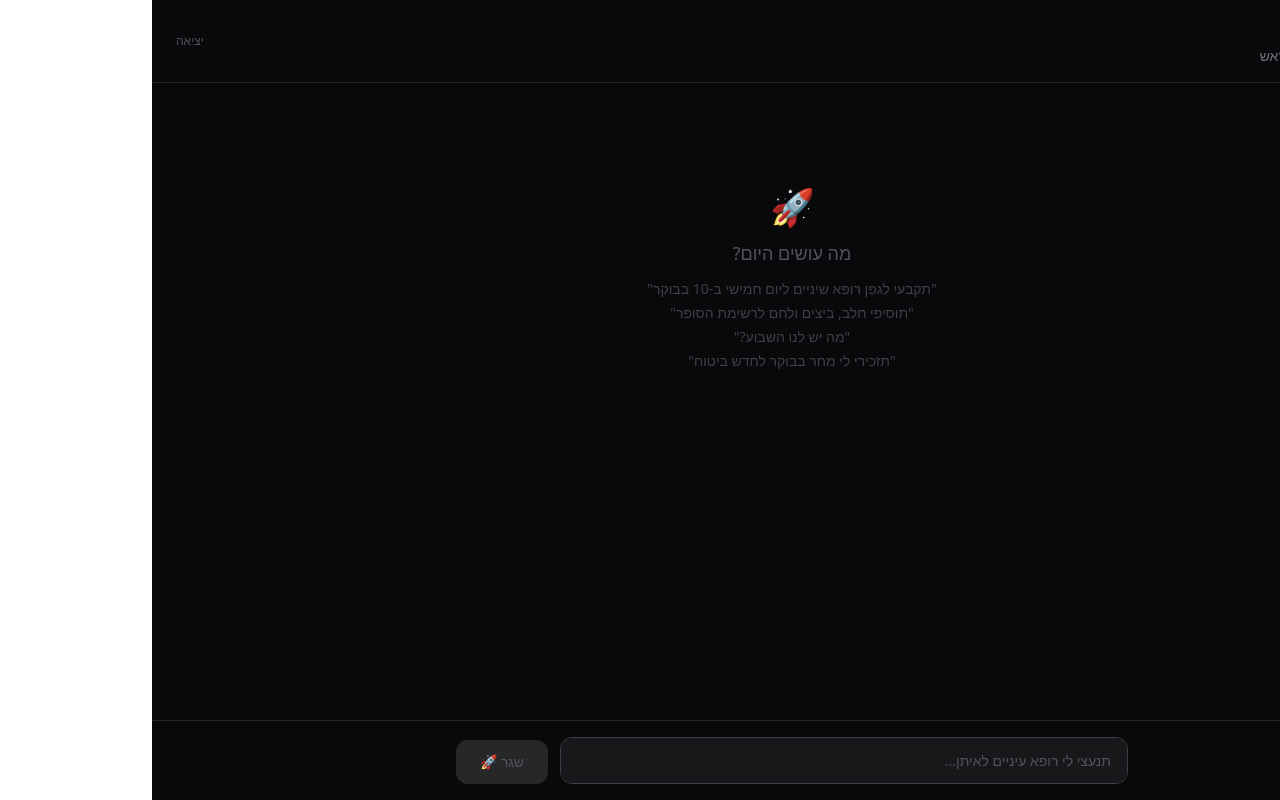
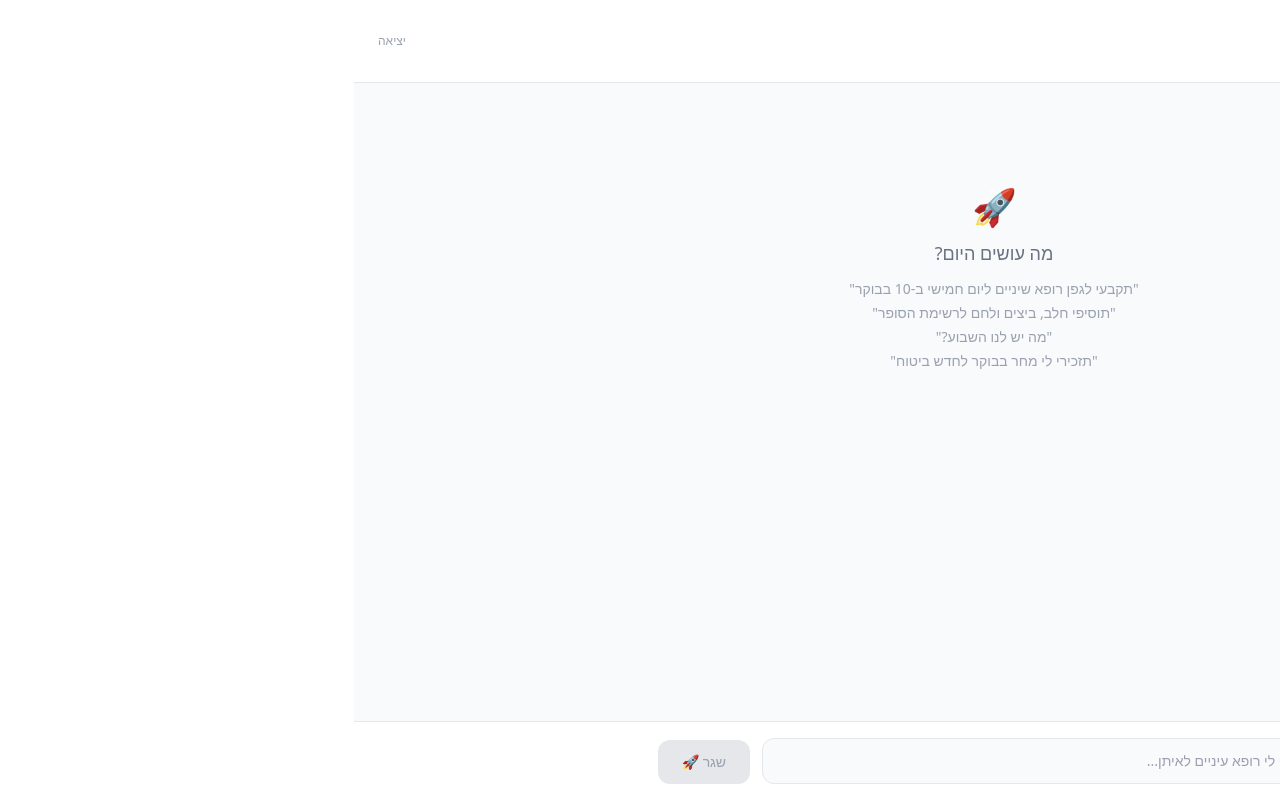
Before and after one commit to liora911/familyManager, a Next.js app: page / in a window 1280 px wide. Built offline with nearby package versions, Linux system fonts and the light colour scheme.

Commit message:
fix: switch to light theme and use text input instead of textarea
- Replace dark zinc-950 theme with clean light gray-50/white
- Switch textarea to input to remove up/down arrows
- Update login page to match light theme

```diff
--- a/app/login/page.tsx
+++ b/app/login/page.tsx
@@ -38,12 +38,12 @@ export default function LoginPage() {
   };
 
   return (
-    <div dir="rtl" className="flex items-center justify-center min-h-dvh bg-zinc-950 px-4">
+    <div dir="rtl" className="flex items-center justify-center min-h-dvh bg-gray-50 px-4">
       <form onSubmit={handleSubmit} className="w-full max-w-xs space-y-4">
         <div className="text-center space-y-2">
           <p className="text-4xl">🏠</p>
-          <h1 className="text-xl font-medium text-zinc-100">מנהל הבית</h1>
-          <p className="text-sm text-zinc-500">הזיני קוד גישה</p>
+          <h1 className="text-xl font-medium text-gray-900">מנהל הבית</h1>
+          <p className="text-sm text-gray-500">הזיני קוד גישה</p>
         </div>
 
         <input
@@ -52,17 +52,17 @@ export default function LoginPage() {
           onChange={(e) => setPin(e.target.value)}
           placeholder="קוד גישה"
           autoFocus
-          className="w-full bg-zinc-900 border border-zinc-700 rounded-xl px-4 py-3
-                     text-zinc-100 placeholder-zinc-600 text-center text-lg tracking-widest
+          className="w-full bg-white border border-gray-200 rounded-xl px-4 py-3
+                     text-gray-900 placeholder-gray-400 text-center text-lg tracking-widest
                      focus:outline-none focus:border-blue-500 focus:ring-1 focus:ring-blue-500"
         />
 
-        {error && <p className="text-red-400 text-sm text-center">{error}</p>}
+        {error && <p className="text-red-500 text-sm text-center">{error}</p>}
 
         <button
           type="submit"
           disabled={!pin.trim() || loading}
-          className="w-full bg-blue-600 hover:bg-blue-500 disabled:bg-zinc-800 disabled:text-zinc-600
+          className="w-full bg-blue-600 hover:bg-blue-500 disabled:bg-gray-200 disabled:text-gray-400
                      text-white font-medium px-6 py-3 rounded-xl transition-colors"
         >
           {loading ? "..." : "כניסה"}
--- a/app/page.tsx
+++ b/app/page.tsx
@@ -20,14 +20,7 @@ export default function Home() {
     messagesEndRef.current?.scrollIntoView({ behavior: "smooth" });
   }, [messages]);
 
-  // Auto-resize textarea
-  useEffect(() => {
-    const el = textareaRef.current;
-    if (el) {
-      el.style.height = "auto";
-      el.style.height = Math.min(el.scrollHeight, 200) + "px";
-    }
-  }, [input]);
+
 
   const handleSubmit = async () => {
     if (!input.trim() || loading) return;
@@ -85,16 +78,16 @@ export default function Home() {
   };
 
   return (
-    <div dir="rtl" className="flex flex-col h-dvh bg-zinc-950 text-zinc-100">
+    <div dir="rtl" className="flex flex-col h-dvh bg-gray-50 text-gray-900">
       {/* Header */}
-      <header className="flex-shrink-0 border-b border-zinc-800 px-6 py-4 flex items-center justify-between">
+      <header className="flex-shrink-0 border-b border-gray-200 bg-white px-6 py-4 flex items-center justify-between">
         <div>
-          <h1 className="text-xl font-medium text-zinc-100">🏠 מנהל הבית</h1>
-          <p className="text-sm text-zinc-500 mt-0.5">כתבי מה שעולה לך לראש</p>
+          <h1 className="text-xl font-medium text-gray-900">🏠 מנהל הבית</h1>
+          <p className="text-sm text-gray-500 mt-0.5">כתבי מה שעולה לך לראש</p>
         </div>
         <button
           onClick={handleLogout}
-          className="text-xs text-zinc-600 hover:text-zinc-400 transition-colors"
+          className="text-xs text-gray-400 hover:text-gray-600 transition-colors"
         >
           יציאה
         </button>
@@ -104,10 +97,10 @@ export default function Home() {
       <main className="flex-1 overflow-y-auto px-4 py-6">
         <div className="max-w-2xl mx-auto space-y-4">
           {messages.length === 0 && (
-            <div className="text-center text-zinc-600 mt-20 space-y-3">
+            <div className="text-center text-gray-400 mt-20 space-y-3">
               <p className="text-4xl">🚀</p>
-              <p className="text-lg">מה עושים היום?</p>
-              <div className="text-sm space-y-1 text-zinc-700">
+              <p className="text-lg text-gray-500">מה עושים היום?</p>
+              <div className="text-sm space-y-1 text-gray-400">
                 <p>&quot;תקבעי לגפן רופא שיניים ליום חמישי ב-10 בבוקר&quot;</p>
                 <p>&quot;תוסיפי חלב, ביצים ולחם לרשימת הסופר&quot;</p>
                 <p>&quot;מה יש לנו השבוע?&quot;</p>
@@ -125,21 +118,21 @@ export default function Home() {
                 className={`max-w-[85%] rounded-2xl px-4 py-3 ${
                   msg.role === "user"
                     ? "bg-blue-600 text-white"
-                    : "bg-zinc-800 text-zinc-100"
+                    : "bg-white text-gray-900 shadow-sm border border-gray-100"
                 }`}
               >
                 <p className="whitespace-pre-wrap text-sm leading-relaxed">
                   {msg.content}
                 </p>
                 {msg.actions && msg.actions.length > 0 && (
-                  <div className="mt-2 pt-2 border-t border-zinc-700">
-                    <p className="text-xs text-zinc-500">
+                  <div className="mt-2 pt-2 border-t border-gray-200">
+                    <p className="text-xs text-gray-400">
                       {msg.actions.length}{" "}
                       {msg.actions.length === 1 ? "פעולה" : "פעולות"} בוצעו ✓
                     </p>
                   </div>
                 )}
-                <p className="text-[10px] text-zinc-500 mt-1">
+                <p className="text-[10px] text-gray-400 mt-1">
                   {msg.timestamp.toLocaleTimeString("he-IL", {
                     hour: "2-digit",
                     minute: "2-digit",
@@ -151,11 +144,11 @@ export default function Home() {
 
           {loading && (
             <div className="flex justify-end">
-              <div className="bg-zinc-800 rounded-2xl px-4 py-3">
+              <div className="bg-white rounded-2xl px-4 py-3 shadow-sm border border-gray-100">
                 <div className="flex gap-1.5 items-center">
-                  <div className="w-2 h-2 bg-zinc-500 rounded-full animate-bounce" />
-                  <div className="w-2 h-2 bg-zinc-500 rounded-full animate-bounce [animation-delay:0.1s]" />
-                  <div className="w-2 h-2 bg-zinc-500 rounded-full animate-bounce [animation-delay:0.2s]" />
+                  <div className="w-2 h-2 bg-gray-300 rounded-full animate-bounce" />
+                  <div className="w-2 h-2 bg-gray-300 rounded-full animate-bounce [animation-delay:0.1s]" />
+                  <div className="w-2 h-2 bg-gray-300 rounded-full animate-bounce [animation-delay:0.2s]" />
                 </div>
               </div>
             </div>
@@ -165,24 +158,24 @@ export default function Home() {
       </main>
 
       {/* Input area */}
-      <footer className="flex-shrink-0 border-t border-zinc-800 p-4">
+      <footer className="flex-shrink-0 border-t border-gray-200 bg-white p-4">
         <div className="max-w-2xl mx-auto flex gap-3 items-end">
-          <textarea
-            ref={textareaRef}
+          <input
+            type="text"
+            ref={textareaRef as React.RefObject<HTMLInputElement>}
             value={input}
             onChange={(e) => setInput(e.target.value)}
             onKeyDown={handleKeyDown}
             placeholder="תנעצי לי רופא עיניים לאיתן..."
-            rows={1}
-            className="flex-1 bg-zinc-900 border border-zinc-700 rounded-xl px-4 py-3
-                       text-zinc-100 placeholder-zinc-600 resize-none
+            className="flex-1 bg-gray-50 border border-gray-200 rounded-xl px-4 py-3
+                       text-gray-900 placeholder-gray-400
                        focus:outline-none focus:border-blue-500 focus:ring-1 focus:ring-blue-500
-                       text-sm leading-relaxed"
+                       text-sm"
           />
           <button
             onClick={handleSubmit}
             disabled={!input.trim() || loading}
-            className="bg-blue-600 hover:bg-blue-500 disabled:bg-zinc-800 disabled:text-zinc-600
+            className="bg-blue-600 hover:bg-blue-500 disabled:bg-gray-200 disabled:text-gray-400
                        text-white font-medium px-6 py-3 rounded-xl transition-colors
                        text-sm flex-shrink-0"
           >
```
